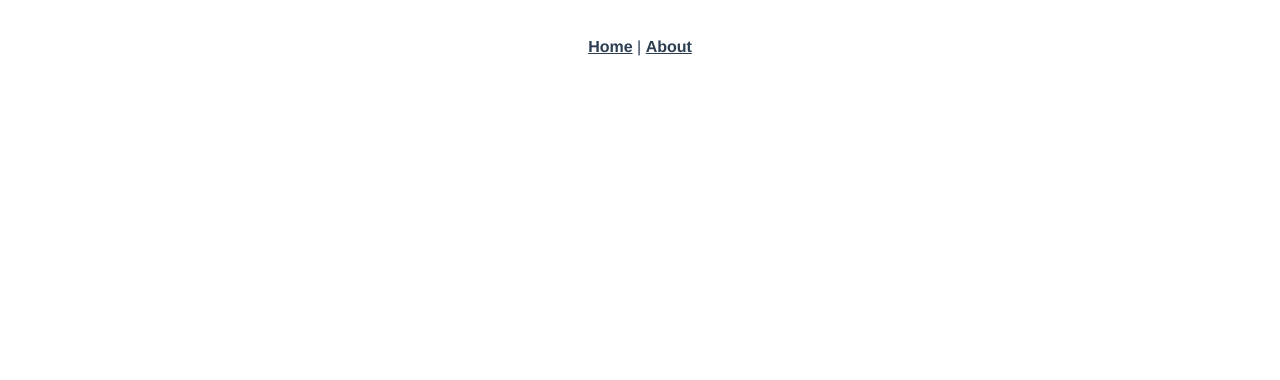
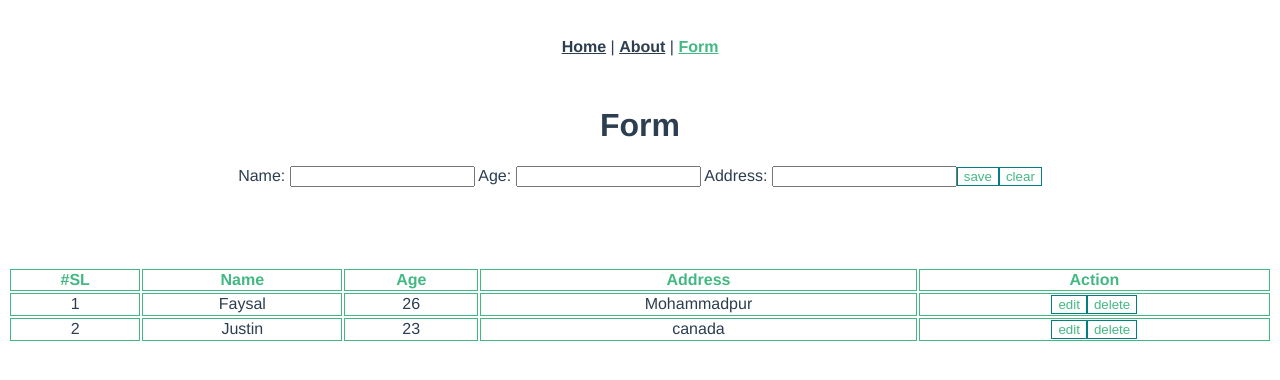
Before and after one commit to faysalswe/vue-playground, a Vue app: page /#/form in a window 1280 px wide. Shown: the top 380 px of the page. Built offline with nearby package versions, Linux system fonts and the light colour scheme.

Commit message:
one page crud with local list

```diff
--- a/src/App.vue
+++ b/src/App.vue
@@ -2,7 +2,8 @@
   <div id="app">
     <div id="nav">
       <router-link to="/">Home</router-link> |
-      <router-link to="/about">About</router-link>
+      <router-link to="/about">About</router-link> |
+      <router-link to="/form">Form</router-link>
     </div>
     <router-view />
   </div>
--- a/src/components/HelloWorld.vue
+++ /dev/null
@@ -1,122 +0,0 @@
-<template>
-  <div class="hello">
-    <h1>{{ msg }}</h1>
-    <p>
-      For a guide and recipes on how to configure / customize this project,<br />
-      check out the
-      <a href="https://cli.vuejs.org" target="_blank" rel="noopener"
-        >vue-cli documentation</a
-      >.
-    </p>
-    <h3>Installed CLI Plugins</h3>
-    <ul>
-      <li>
-        <a
-          href="https://github.com/vuejs/vue-cli/tree/dev/packages/%40vue/cli-plugin-babel"
-          target="_blank"
-          rel="noopener"
-          >babel</a
-        >
-      </li>
-      <li>
-        <a
-          href="https://github.com/vuejs/vue-cli/tree/dev/packages/%40vue/cli-plugin-router"
-          target="_blank"
-          rel="noopener"
-          >router</a
-        >
-      </li>
-      <li>
-        <a
-          href="https://github.com/vuejs/vue-cli/tree/dev/packages/%40vue/cli-plugin-eslint"
-          target="_blank"
-          rel="noopener"
-          >eslint</a
-        >
-      </li>
-    </ul>
-    <h3>Essential Links</h3>
-    <ul>
-      <li>
-        <a href="https://vuejs.org" target="_blank" rel="noopener">Core Docs</a>
-      </li>
-      <li>
-        <a href="https://forum.vuejs.org" target="_blank" rel="noopener"
-          >Forum</a
-        >
-      </li>
-      <li>
-        <a href="https://chat.vuejs.org" target="_blank" rel="noopener"
-          >Community Chat</a
-        >
-      </li>
-      <li>
-        <a href="https://twitter.com/vuejs" target="_blank" rel="noopener"
-          >Twitter</a
-        >
-      </li>
-      <li>
-        <a href="https://news.vuejs.org" target="_blank" rel="noopener">News</a>
-      </li>
-    </ul>
-    <h3>Ecosystem</h3>
-    <ul>
-      <li>
-        <a href="https://router.vuejs.org" target="_blank" rel="noopener"
-          >vue-router</a
-        >
-      </li>
-      <li>
-        <a href="https://vuex.vuejs.org" target="_blank" rel="noopener">vuex</a>
-      </li>
-      <li>
-        <a
-          href="https://github.com/vuejs/vue-devtools#vue-devtools"
-          target="_blank"
-          rel="noopener"
-          >vue-devtools</a
-        >
-      </li>
-      <li>
-        <a href="https://vue-loader.vuejs.org" target="_blank" rel="noopener"
-          >vue-loader</a
-        >
-      </li>
-      <li>
-        <a
-          href="https://github.com/vuejs/awesome-vue"
-          target="_blank"
-          rel="noopener"
-          >awesome-vue</a
-        >
-      </li>
-    </ul>
-  </div>
-</template>
-
-<script>
-export default {
-  name: "HelloWorld",
-  props: {
-    msg: String
-  }
-};
-</script>
-
-<!-- Add "scoped" attribute to limit CSS to this component only -->
-<style scoped>
-h3 {
-  margin: 40px 0 0;
-}
-ul {
-  list-style-type: none;
-  padding: 0;
-}
-li {
-  display: inline-block;
-  margin: 0 10px;
-}
-a {
-  color: #42b983;
-}
-</style>
--- a/src/router/index.js
+++ b/src/router/index.js
@@ -1,6 +1,7 @@
 import Vue from "vue";
 import VueRouter from "vue-router";
 import Home from "../views/Home.vue";
+import Form from "../views/Form.vue";
 
 Vue.use(VueRouter);
 
@@ -18,6 +19,10 @@ const routes = [
     // which is lazy-loaded when the route is visited.
     component: () =>
       import(/* webpackChunkName: "about" */ "../views/About.vue")
+  },
+  {
+    path: "/form",
+    component: Form
   }
 ];
 
--- /dev/null
+++ b/src/views/Form.vue
@@ -0,0 +1,103 @@
+<template>
+  <div>
+    <h1>Form</h1>
+    <form @submit="create">
+      <label> Name: </label>
+      <input type="text" v-model="person.name" />
+
+      <label> Age: </label>
+      <input type="number" v-model="person.age" />
+
+      <label> Address: </label>
+      <input type="text" v-model="person.address" />
+
+      <button type="submit">save</button>
+      <button type="button" @click="clear">clear</button>
+    </form>
+    <div>
+      <table>
+        <thead>
+          <td>#SL</td>
+          <td>Name</td>
+          <td>Age</td>
+          <td>Address</td>
+          <td>Action</td>
+        </thead>
+        <tbody>
+          <tr v-for="(person, index) in personList" :key="index">
+            <td>{{ index + 1 }}</td>
+            <td>{{ person.name }}</td>
+            <td>{{ person.age }}</td>
+            <td>{{ person.address }}</td>
+            <td>
+              <button type="button" @click="update(person.id)">edit</button>
+              <button type="button" @click="remove(person.id)">delete</button>
+            </td>
+          </tr>
+        </tbody>
+      </table>
+    </div>
+  </div>
+</template>
+
+<script>
+export default {
+  name: "Form",
+  data() {
+    return {
+      person: {
+        id: "",
+        name: "",
+        age: "",
+        address: ""
+      },
+      personList: [
+        { id: 1, name: "Faysal", age: 26, address: "Mohammadpur" },
+        { id: 2, name: "Justin", age: 23, address: "canada" }
+      ]
+    };
+  },
+  methods: {
+    create() {
+      if (this.person.id <= 0) {
+        this.personList.push({ ...this.person });
+      } else {
+        const index = this.personList.findIndex(x => x.id === this.person.id);
+        this.personList[index] = this.person;
+      }
+      this.clear();
+    },
+    update(id) {
+      const person = this.personList.find(x => x.id === id);
+      this.person = { ...person };
+    },
+    remove(id) {
+      const index = this.personList.findIndex(x => x.id === id);
+      this.personList = this.personList.slice(index, 1);
+    },
+    clear() {
+      this.person = {};
+    }
+  }
+};
+</script>
+
+<style>
+table {
+  margin-top: 5rem;
+  width: 100%;
+}
+thead {
+  font-weight: bolder;
+  color: #42b983;
+  background-color: transparent;
+}
+td {
+  border: 1px solid #42b983;
+}
+button {
+  background: transparent;
+  color: #42b983;
+  border: 1px solid teal;
+}
+</style>
--- a/src/views/Home.vue
+++ b/src/views/Home.vue
@@ -1,18 +1,14 @@
 <template>
   <div class="home">
     <img alt="Vue logo" src="../assets/logo.png" />
-    <HelloWorld msg="Welcome to Your Vue.js App" />
   </div>
 </template>
 
 <script>
 // @ is an alias to /src
-import HelloWorld from "@/components/HelloWorld.vue";
+// import HelloWorld from "@/components/HelloWorld.vue";
 
 export default {
-  name: "Home",
-  components: {
-    HelloWorld
-  }
+  name: "Home"
 };
 </script>
```
Also changed, not shown: src/components/PostItem.vue (added), src/views/PostLanding.vue (added), src/views/PostRead.vue (added).
